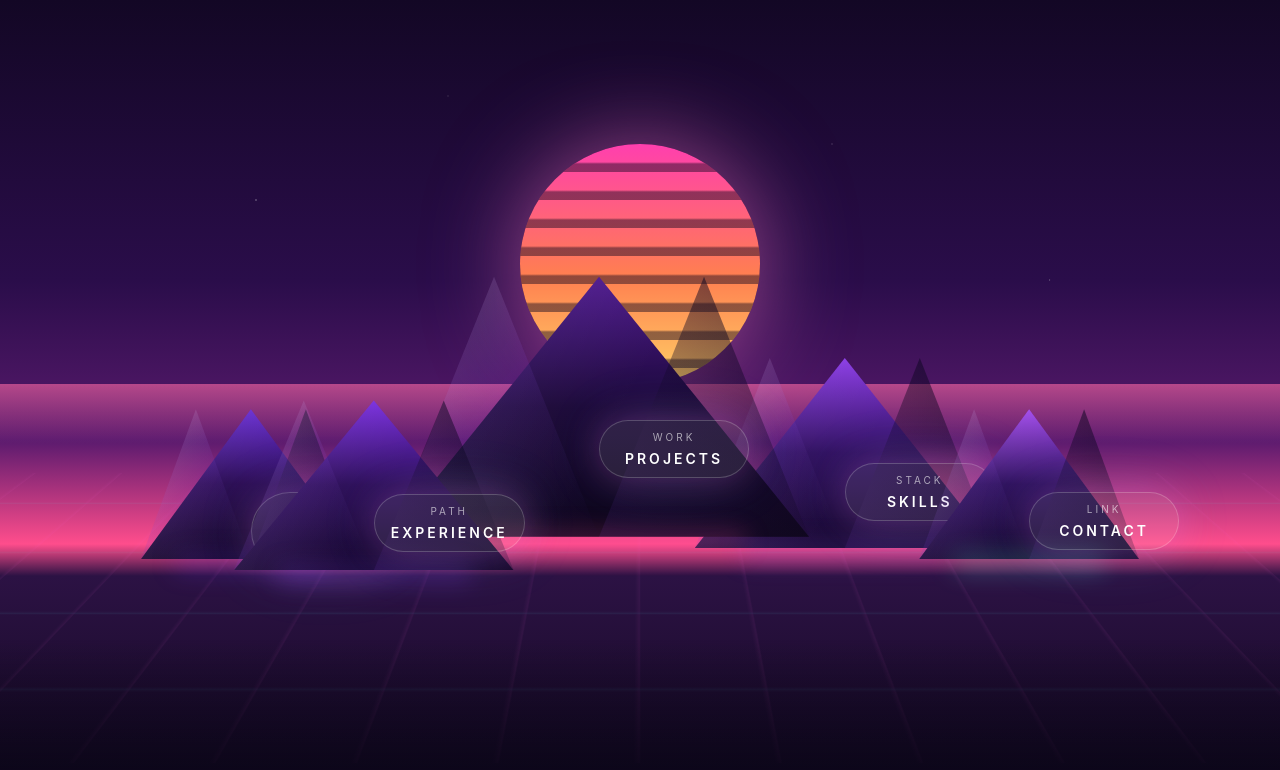
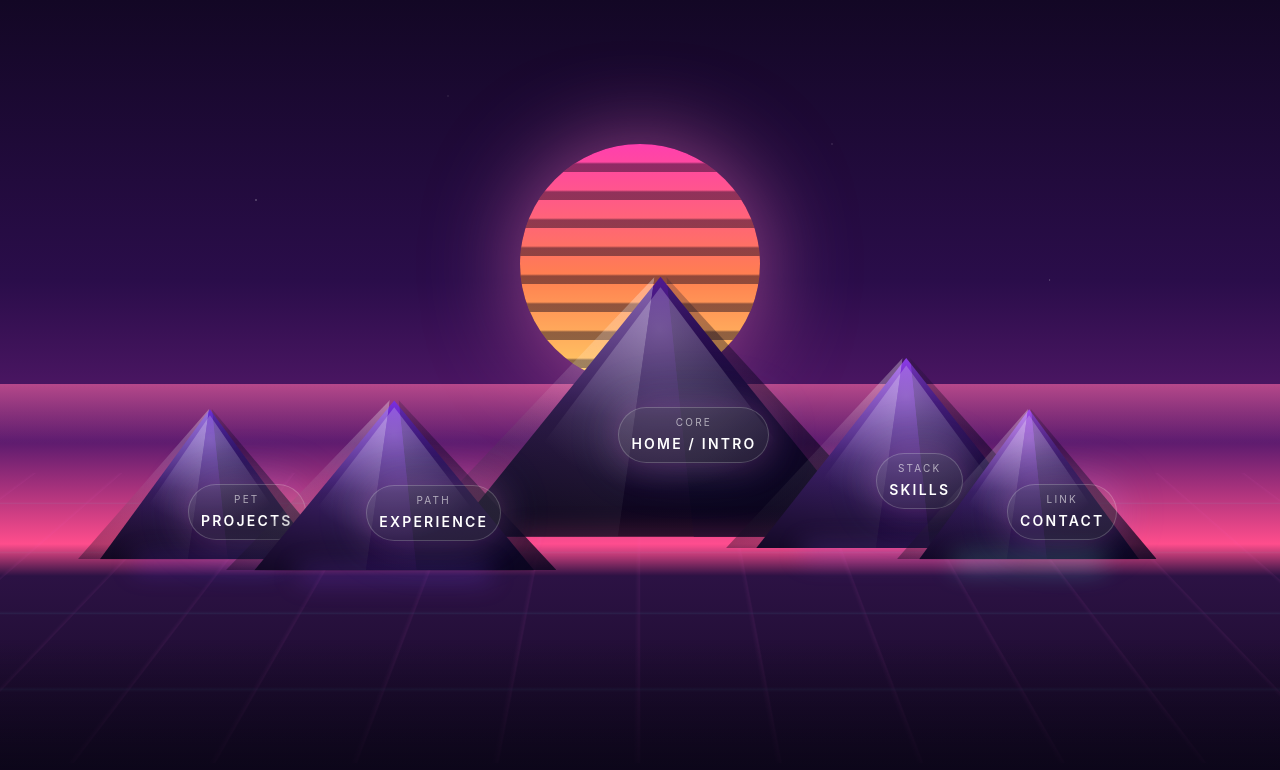
Before and after one commit to FrolovDre/about_me, a Next.js app: page / in a window 1280 px wide. Shown: the top 770 px of the page. Built offline with nearby package versions, Linux system fonts and the light colour scheme.

Commit message:
Remove binary assets from intro

```diff
--- a/components/ProjectCard.tsx
+++ b/components/ProjectCard.tsx
@@ -62,14 +62,6 @@ export default function ProjectCard({ project }: ProjectCardProps) {
       }}
     >
       <div className="project-spotlight pointer-events-none absolute inset-0 rounded-3xl opacity-0 transition duration-500 group-hover:opacity-100" />
-      <div className="relative overflow-hidden rounded-3xl">
-        <img
-          src={project.image}
-          alt={project.title}
-          className="h-44 w-full object-cover transition-transform duration-500 group-hover:scale-105"
-        />
-        <div className="pointer-events-none absolute inset-0 opacity-0 transition-opacity duration-500 group-hover:opacity-100 bg-gradient-to-tr from-neon-pink/30 via-transparent to-neon-cyan/40" />
-      </div>
       <div className="flex flex-1 flex-col gap-4 p-6">
         <div className="flex flex-wrap items-center gap-2 text-[11px] uppercase tracking-[0.2em] text-white/70">
           <span className="rounded-full border border-neon-pink/40 bg-neon-pink/10 px-3 py-1 font-medium text-neon-pink">
--- a/components/ProjectCase.tsx
+++ b/components/ProjectCase.tsx
@@ -44,7 +44,7 @@ export default function ProjectCase({ project }: ProjectCaseProps) {
           {profile.ui.projectCase.backLabel}
         </Link>
       </motion.div>
-      <motion.div variants={itemVariants} className="grid gap-8 lg:grid-cols-[1.2fr_0.8fr]">
+      <motion.div variants={itemVariants} className="grid gap-8">
         <div>
           <h1 className="text-4xl font-semibold text-white md:text-5xl">
             {project.title}
@@ -63,9 +63,6 @@ export default function ProjectCase({ project }: ProjectCaseProps) {
               </span>
             ))}
           </div>
-        </div>
-        <div className="overflow-hidden rounded-3xl border border-white/10 bg-white/5 shadow-glow">
-          <img src={project.image} alt={project.title} className="w-full h-full object-cover" />
         </div>
       </motion.div>
 
--- a/components/VaporMapDesktop.tsx
+++ b/components/VaporMapDesktop.tsx
@@ -23,35 +23,35 @@ const pyramidLayout: Record<
   }
 > = {
   home: {
-    left: '12%',
+    left: '52%',
+    bottom: '22%',
+    width: 420,
+    height: 260,
+    tone: 'linear-gradient(180deg, #4f1a8f 0%, #1b0838 55%, #0c0618 100%)',
+    glow: 'bg-[#ff4fa3]/30',
+  },
+  experience: {
+    left: '26%',
+    bottom: '16%',
+    width: 280,
+    height: 170,
+    tone: 'linear-gradient(180deg, #7a2fe0 0%, #2c0d58 55%, #140629 100%)',
+    glow: 'bg-[#8a45ff]/25',
+  },
+  projects: {
+    left: '8%',
     bottom: '18%',
     width: 220,
     height: 150,
-    tone: 'from-[#6a2fd4] via-[#2a0b52] to-[#120621]',
+    tone: 'linear-gradient(180deg, #6a2fd4 0%, #2a0b52 55%, #120621 100%)',
     glow: 'bg-[#7b39ff]/25',
   },
-  experience: {
-    left: '24%',
-    bottom: '16%',
-    width: 280,
-    height: 170,
-    tone: 'from-[#7a2fe0] via-[#2c0d58] to-[#140629]',
-    glow: 'bg-[#8a45ff]/25',
-  },
-  projects: {
-    left: '46%',
-    bottom: '22%',
-    width: 420,
-    height: 260,
-    tone: 'from-[#4f1a8f] via-[#1b0838] to-[#0c0618]',
-    glow: 'bg-[#ff4fa3]/30',
-  },
   skills: {
-    left: '70%',
+    left: '76%',
     bottom: '20%',
     width: 300,
     height: 190,
-    tone: 'from-[#8b3be6] via-[#2f0f5f] to-[#16072b]',
+    tone: 'linear-gradient(180deg, #8b3be6 0%, #2f0f5f 55%, #16072b 100%)',
     glow: 'bg-[#9a5bff]/25',
   },
   contact: {
@@ -59,7 +59,7 @@ const pyramidLayout: Record<
     bottom: '18%',
     width: 220,
     height: 150,
-    tone: 'from-[#a24bed] via-[#2d0f5c] to-[#15072c]',
+    tone: 'linear-gradient(180deg, #a24bed 0%, #2d0f5c 55%, #15072c 100%)',
     glow: 'bg-[#7df9ff]/25',
   },
 };
@@ -266,40 +266,45 @@ export default function VaporMapDesktop() {
                         }
                   }
                 >
+                  <div className="absolute inset-0 hidden md:block" aria-hidden="true">
                     <div
-                    className={`absolute inset-0 hidden bg-gradient-to-b ${layout.tone} md:block`}
+                      className="absolute inset-0"
                       style={{
                         clipPath: 'polygon(50% 0%, 100% 100%, 0 100%)',
+                        backgroundImage: layout.tone,
+                        filter: 'drop-shadow(0 20px 28px rgba(6, 3, 18, 0.65))',
                       }}
-                    aria-hidden="true"
                     />
                     <div
-                    className="absolute left-0 top-0 hidden h-full w-1/2 md:block"
+                      className="absolute inset-0"
                       style={{
-                      clipPath: 'polygon(50% 0%, 100% 100%, 0 100%)',
-                      background:
-                        'linear-gradient(130deg, rgba(255,255,255,0.18) 0%, rgba(120,60,200,0.15) 50%, rgba(10,5,30,0.2) 100%)',
+                        clipPath: 'polygon(50% 0%, 0 100%, 50% 100%)',
+                        backgroundImage:
+                          'linear-gradient(200deg, rgba(255,255,255,0.45) 0%, rgba(255,255,255,0.08) 55%, rgba(12,6,28,0.4) 100%)',
+                        transform: 'translateX(-10%) skewX(-8deg)',
+                        transformOrigin: 'bottom left',
                       }}
-                    aria-hidden="true"
                     />
                     <div
-                    className="absolute right-0 top-0 hidden h-full w-1/2 md:block"
+                      className="absolute inset-0"
                       style={{
-                      clipPath: 'polygon(50% 0%, 100% 100%, 0 100%)',
-                      background:
-                        'linear-gradient(220deg, rgba(10,5,30,0.65) 0%, rgba(20,8,40,0.3) 55%, rgba(120,60,200,0.12) 100%)',
+                        clipPath: 'polygon(50% 0%, 50% 100%, 100% 100%)',
+                        backgroundImage:
+                          'linear-gradient(330deg, rgba(10,5,30,0.85) 0%, rgba(10,5,30,0.35) 60%, rgba(255,255,255,0.06) 100%)',
+                        transform: 'translateX(8%) skewX(6deg)',
+                        transformOrigin: 'bottom right',
                       }}
-                    aria-hidden="true"
                     />
                     <div
-                    className="absolute inset-0 hidden opacity-60 md:block"
+                      className="absolute inset-0"
                       style={{
+                        clipPath: 'polygon(50% 4%, 90% 90%, 10% 90%)',
                         background:
-                        'linear-gradient(120deg, rgba(255,255,255,0.15) 0%, rgba(255,255,255,0) 55%)',
-                      clipPath: 'polygon(50% 0%, 100% 100%, 0 100%)',
+                          'radial-gradient(circle at 50% 20%, rgba(255,255,255,0.35) 0%, rgba(255,255,255,0) 55%)',
+                        opacity: 0.8,
                       }}
-                    aria-hidden="true"
                     />
+                  </div>
                   <div
                     className={`absolute -bottom-3 left-1/2 hidden h-4 w-[70%] -translate-x-1/2 rounded-full blur-md md:block ${layout.glow}`}
                     aria-hidden="true"
@@ -323,7 +328,7 @@ export default function VaporMapDesktop() {
                     className={
                       isMobile
                         ? 'relative'
-                        : 'absolute left-1/2 top-[55%] z-20 -translate-x-1/2 -translate-y-1/2'
+                        : 'absolute left-[40%] top-1/2 z-20 -translate-x-1/2 -translate-y-1/2'
                     }
                   />
                 </div>
@@ -408,7 +413,7 @@ function MapNode({
     <MotionButton
       type="button"
       onClick={handleActivate}
-      className={`group ${className ?? ''} z-20 inline-flex min-w-[150px] flex-col items-center gap-1 rounded-full border border-white/20 bg-white/10 px-4 py-2 text-center text-xs uppercase tracking-[0.25em] text-white/80 shadow-glow transition-transform focus-visible:ring-2 focus-visible:ring-neon-cyan ${
+      className={`group ${className ?? ''} z-20 inline-flex min-w-[150px] flex-col items-center gap-1 rounded-full border border-white/20 bg-white/10 px-4 py-2 text-center text-xs uppercase tracking-[0.25em] text-white/80 shadow-glow transition-transform focus-visible:ring-2 focus-visible:ring-neon-cyan md:min-w-0 md:max-w-[72%] md:px-3 md:py-2 md:text-[11px] md:leading-snug md:tracking-[0.2em] md:whitespace-normal ${
         isActive
           ? 'border-neon-cyan/80 text-neon-cyan shadow-glow-strong'
           : 'hover:border-neon-pink/70 hover:text-neon-pink'
--- a/components/Window.tsx
+++ b/components/Window.tsx
@@ -47,7 +47,12 @@ export default function Window({
   const headingId = useId();
   const descriptionId = useId();
   const containerRef = useRef<HTMLDivElement | null>(null);
-  const baseStyle = isMobile ? {} : { left: defaultPosition.left, top: defaultPosition.top };
+  const baseStyle = isMobile
+    ? {}
+    : {
+        left: defaultPosition.left,
+        top: `min(${defaultPosition.top}, calc(100vh - 5rem))`,
+      };
 
   const focusFirst = useCallback(() => {
     const container = containerRef.current;
@@ -99,7 +104,7 @@ export default function Window({
       aria-labelledby={headingId}
       aria-describedby={descriptionId}
       tabIndex={-1}
-      className={`window-shell pointer-events-auto absolute w-[min(720px,92vw)] max-w-full rounded-3xl border border-white/15 bg-vapor-dusk/80 text-white shadow-glow backdrop-blur-xl focus:outline-none md:w-[min(760px,68vw)] ${
+      className={`window-shell pointer-events-auto absolute max-h-[calc(100vh-2.5rem)] w-[min(720px,92vw)] max-w-full rounded-3xl border border-white/15 bg-vapor-dusk/80 text-white shadow-glow backdrop-blur-xl focus:outline-none md:w-[min(760px,68vw)] ${
         isMobile ? 'inset-4' : ''
       } ${isActive ? 'ring-2 ring-neon-cyan/60' : 'ring-1 ring-white/10'}`}
       style={{ ...baseStyle, ...style }}
@@ -146,7 +151,7 @@ export default function Window({
       <div id={descriptionId} className="sr-only">
         {profile.ui.map.windowLabels.description}
       </div>
-      <div className="max-h-[70vh] space-y-6 overflow-y-auto px-5 py-6 md:max-h-[72vh]">
+      <div className="max-h-[calc(100vh-10rem)] space-y-6 overflow-y-auto px-5 py-6 md:max-h-[calc(100vh-11rem)]">
         {children}
       </div>
     </motion.div>
--- a/data/profile.ts
+++ b/data/profile.ts
@@ -202,7 +202,7 @@ const profile: ProfileData = {
       label: 'Projects',
       href: '#projects',
       description: 'Кейсы с метриками и решениями.',
-      badge: 'WORK',
+      badge: 'PET',
       icon: '⬡',
     },
     {
@@ -262,7 +262,7 @@ const profile: ProfileData = {
     sections: {
       aboutTitle: 'Обо мне',
       skillsTitle: 'Навыки',
-      projectsTitle: 'Проекты',
+      projectsTitle: 'PET PROJECTS',
       projectsIntro:
         'Кейсы с фокусом на ценность для пользователя и влияние на бизнес.',
       experienceTitle: 'Опыт',
@@ -295,11 +295,10 @@ const profile: ProfileData = {
   contact: {
     email: '5rolov.a9dr8y@gmail.com',
     phone: '+7 (916) 9238213',
-    location: 'Москва (Планерная), Россия',
+    location: 'Москва',
     socials: [
-      { label: 'LinkedIn', url: 'https://linkedin.com/in/andreifrolov' },
-      { label: 'GitHub', url: 'https://github.com/FrolovDre' },
-      { label: 'Telegram', url: 'https://t.me/yourusername' },
+      { label: 'GitHub', url: 'https://github.com/FrolovDre/about_me' },
+      { label: 'Telegram', url: 'https://t.me/frolov_dre' },
     ],
   },
   // Навыки сгруппированы по категориям. Добавьте нужные и удалите лишние.
```
Also changed, not shown: components/windows/IntroWindow.tsx (+16 -0 lines). Lines whose indentation alone changed are shown as unchanged.
